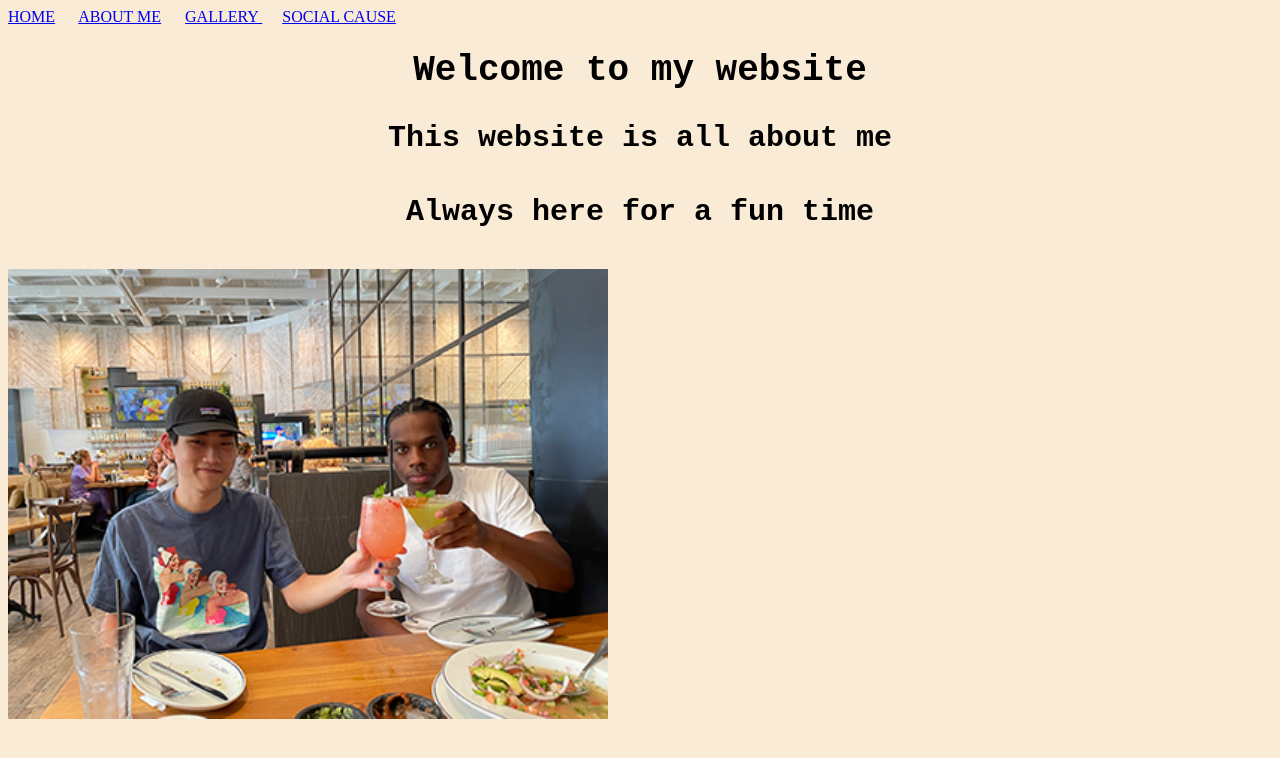
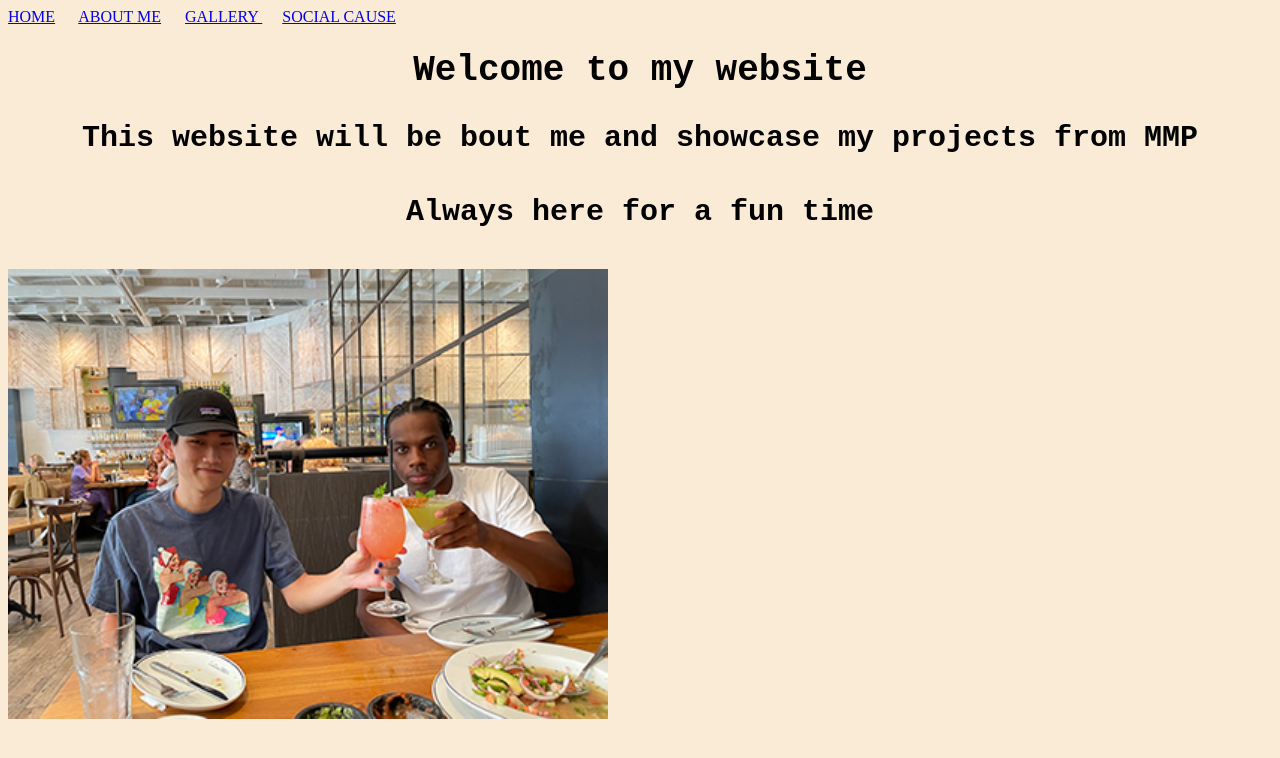
Before and after one commit to heeyup99/Brandon_Web, a plain HTML site: page index.html in a window 1280 px wide. Drawn offline with Linux system fonts and the light colour scheme.

Commit message:
Update index.html

```diff
--- a/index.html
+++ b/index.html
@@ -19,7 +19,7 @@
 <a	href="SocialCause.html">	SOCIAL CAUSE</a> &emsp;
 
     <h1>Welcome to my website</h1>
-    <h3>This website is all about me</h3>
+    <h3>This website will be bout me and showcase my projects from MMP</h3>
     <h4>Always here for a fun time</h4>
 <img src="images/image.jpg"
      width="600"
```
